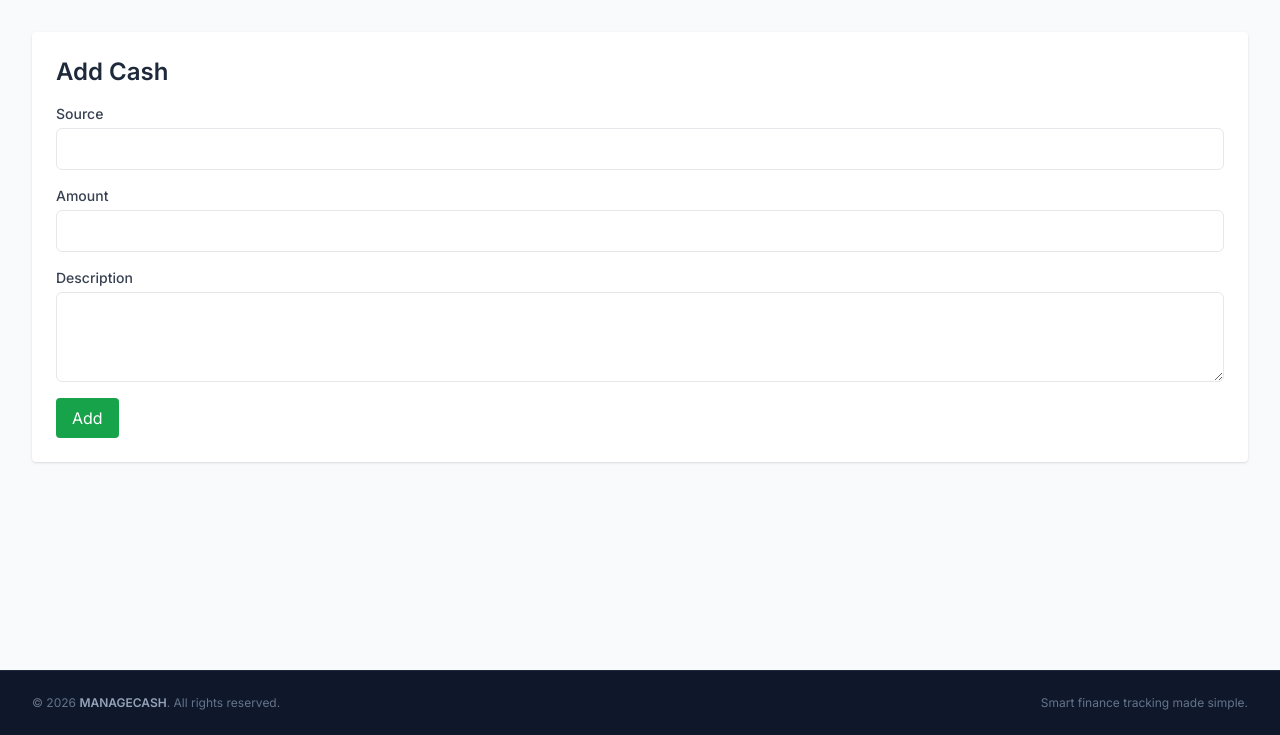
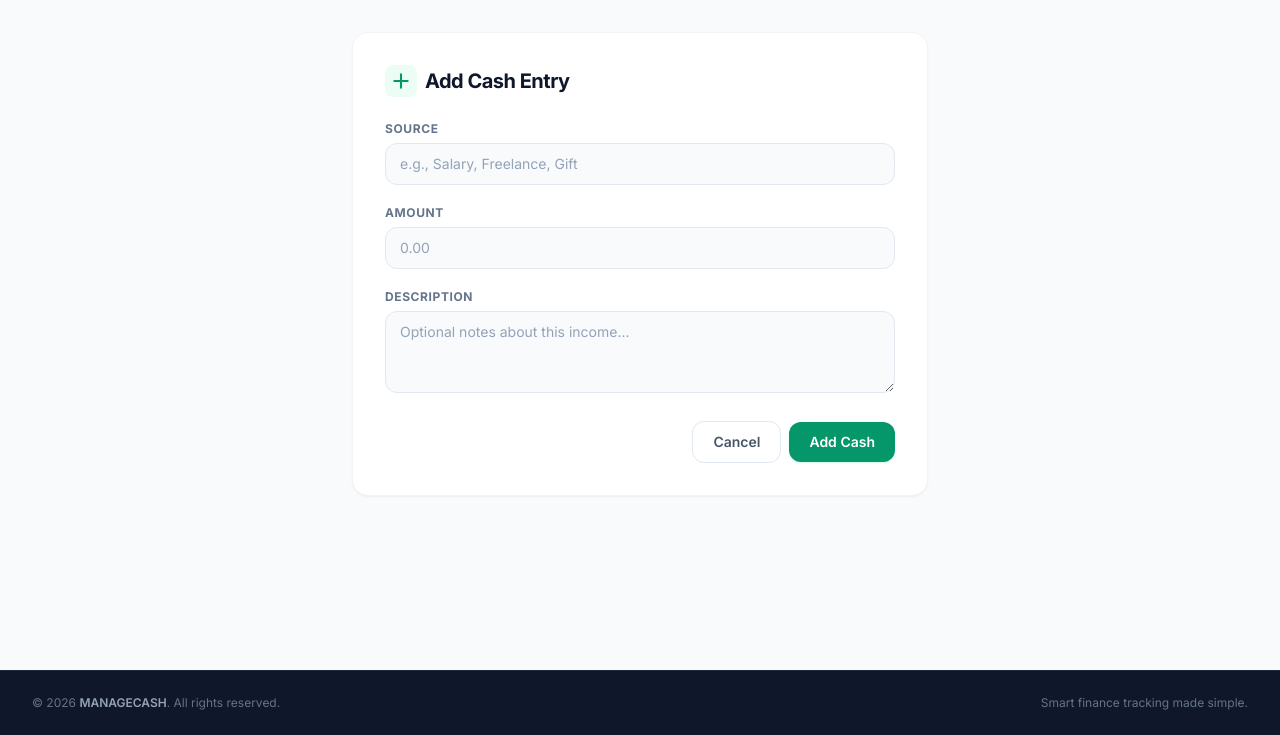
Before and after one commit to Tafsirchy/Cash-Management-System, a Django app: page /add-cash/ in a window 1280 px wide. Shown: the part 65-800 px from the top of the page. Run offline with Django 5.2, Linux system fonts and the light colour scheme; the visitor is signed in with stand-in values (Sample User, id 1); some libraries are stand-ins or nearby versions.

Commit message:
ui: update add cash form with teal focus rings on all inputs

```diff
--- a/ManageCash/templates/ManageCash/add_cash.html
+++ b/ManageCash/templates/ManageCash/add_cash.html
@@ -1,23 +1,33 @@
 {% extends 'ManageCash/base.html' %}
 {% block content %}
-<div class="bg-white shadow rounded p-6">
-  <h2 class="text-2xl font-semibold mb-4">Add Cash</h2>
-  <form method="post" class="space-y-4">
+<div class="max-w-xl mx-auto bg-white border border-slate-100 shadow-sm rounded-2xl p-6 sm:p-8">
+  <div class="flex items-center gap-2 mb-6">
+    <span class="p-1.5 bg-emerald-50 text-emerald-600 rounded-lg">
+      <svg class="w-5 h-5" fill="none" stroke="currentColor" viewBox="0 0 24 24"><path stroke-linecap="round" stroke-linejoin="round" stroke-width="2.5" d="M12 4v16m8-8H4"></path></svg>
+    </span>
+    <h2 class="text-xl font-bold tracking-tight text-slate-900">Add Cash Entry</h2>
+  </div>
+
+  <form method="post" class="space-y-5">
     {% csrf_token %}
     <div>
-      <label for="source" class="block text-sm font-medium text-gray-700">Source</label>
-      <input type="text" name="source" id="source" class="mt-1 block w-full px-3 py-2 border rounded-md" required>
+      <label for="source" class="block text-xs font-bold uppercase tracking-wider text-slate-500 mb-1.5">Source</label>
+      <input type="text" name="source" id="source" placeholder="e.g., Salary, Freelance, Gift" class="block w-full px-3.5 py-2.5 bg-slate-50 border border-slate-200 rounded-xl text-slate-800 placeholder-slate-400 focus:bg-white focus:outline-none focus:ring-2 focus:ring-teal-500/20 focus:border-teal-500 transition-all duration-200 text-sm" required>
     </div>
+
     <div>
-      <label for="amount" class="block text-sm font-medium text-gray-700">Amount</label>
-      <input type="text" name="amount" id="amount" class="mt-1 block w-full px-3 py-2 border rounded-md" required>
+      <label for="amount" class="block text-xs font-bold uppercase tracking-wider text-slate-500 mb-1.5">Amount</label>
+      <input type="text" name="amount" id="amount" placeholder="0.00" class="block w-full px-3.5 py-2.5 bg-slate-50 border border-slate-200 rounded-xl text-slate-800 placeholder-slate-400 focus:bg-white focus:outline-none focus:ring-2 focus:ring-teal-500/20 focus:border-teal-500 transition-all duration-200 text-sm" required>
     </div>
+
     <div>
-      <label for="description" class="block text-sm font-medium text-gray-700">Description</label>
-      <textarea name="description" id="description" class="mt-1 block w-full px-3 py-2 border rounded-md" rows="3"></textarea>
+      <label for="description" class="block text-xs font-bold uppercase tracking-wider text-slate-500 mb-1.5">Description</label>
+      <textarea name="description" id="description" placeholder="Optional notes about this income..." class="block w-full px-3.5 py-2.5 bg-slate-50 border border-slate-200 rounded-xl text-slate-800 placeholder-slate-400 focus:bg-white focus:outline-none focus:ring-2 focus:ring-teal-500/20 focus:border-teal-500 transition-all duration-200 text-sm" rows="3"></textarea>
     </div>
-    <div>
-      <button class="px-4 py-2 bg-green-600 text-white rounded" type="submit">Add</button>
+
+    <div class="flex items-center justify-end gap-2 pt-2">
+      <a class="px-5 py-2.5 bg-white border border-slate-200 text-slate-600 hover:text-slate-900 hover:bg-slate-50 text-sm font-semibold rounded-xl transition-all duration-200" href="{% url 'dashboard' %}">Cancel</a>
+      <button class="px-5 py-2.5 bg-emerald-600 hover:bg-emerald-700 text-white text-sm font-semibold rounded-xl shadow-sm shadow-emerald-100 hover:shadow-md transition-all duration-200" type="submit">Add Cash</button>
     </div>
   </form>
 </div>
```
